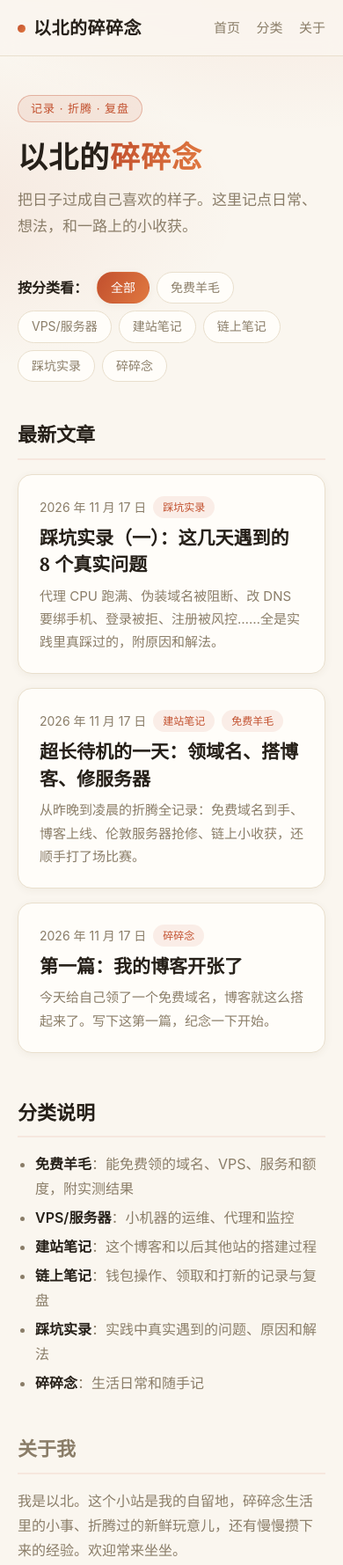
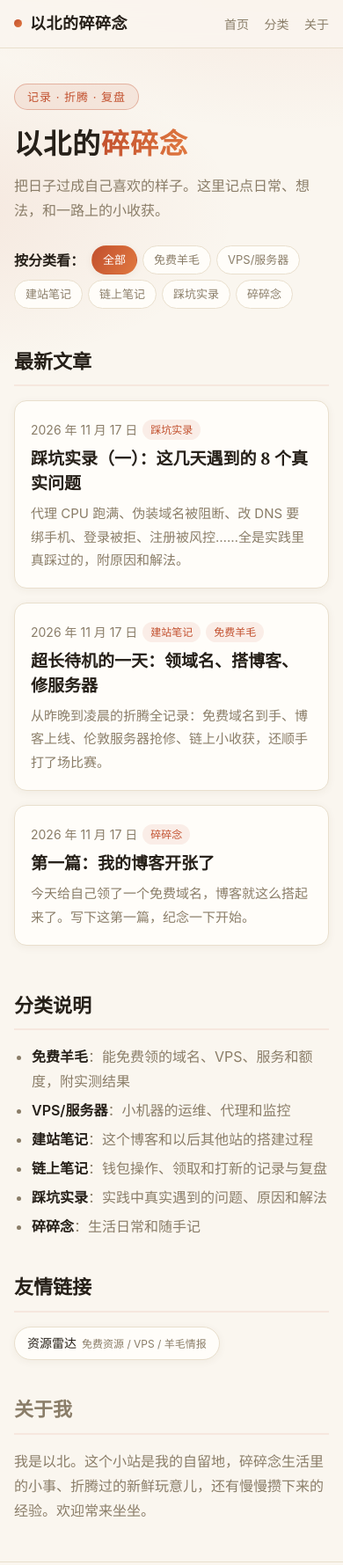
Before and after one commit to yibei465/yibei465.github.io, a plain HTML site: page index.html in a window 390 px wide. Shown: the top 1779 px of the page at 88% size. Drawn offline with Linux system fonts and the light colour scheme.

Commit message:
Responsive polish and friend links section

```diff
--- a/assets/style.css
+++ b/assets/style.css
@@ -209,9 +209,57 @@ a:hover { text-decoration: underline; }
 }
 .site-footer p { margin: 0; }
 
+img { max-width: 100%; height: auto; }
+.post p, .post-card p { overflow-wrap: anywhere; }
+#waline { max-width: 100%; }
+
+.friends { padding: 8px 0 4px; }
+.friends h2 {
+  font-family: var(--serif);
+  font-size: 22px;
+  margin: 18px 0 16px;
+  padding-bottom: 8px;
+  border-bottom: 2px solid var(--accent-soft);
+}
+.friend-links { display: flex; flex-wrap: wrap; gap: 10px; }
+.friend-links a {
+  display: inline-block;
+  background: var(--card);
+  border: 1px solid var(--border);
+  border-radius: 999px;
+  padding: 7px 18px;
+  color: var(--text);
+  font-size: 15px;
+  box-shadow: var(--shadow);
+  transition: all 0.15s ease;
+}
+.friend-links a:hover {
+  color: var(--accent);
+  border-color: var(--accent);
+  text-decoration: none;
+  transform: translateY(-2px);
+}
+.friend-links a small { color: var(--muted); margin-left: 6px; font-size: 12px; }
+
 @media (max-width: 560px) {
-  .hero { padding: 44px 0 6px; }
-  .hero h1 { font-size: 34px; }
-  .post h1 { font-size: 27px; }
-  .site-header nav a { margin-left: 14px; }
+  .wrap { padding: 0 16px; }
+  .hero { padding: 40px 0 4px; }
+  .hero h1 { font-size: 32px; }
+  .hero p { font-size: 16px; }
+  .post { padding: 28px 0 6px; }
+  .post h1 { font-size: 26px; }
+  .post h3 { font-size: 18px; }
+  .post-card { padding: 18px; border-radius: 14px; }
+  .post-card h3 { font-size: 19px; }
+  .site-header .wrap { padding-top: 11px; padding-bottom: 11px; }
+  .logo { font-size: 18px; }
+  .site-header nav a { margin-left: 13px; font-size: 14px; }
+  .cat-filter { gap: 6px; padding-top: 22px; }
+  .cat-filter button { padding: 4px 12px; font-size: 13px; }
+  .chip { margin-left: 6px; padding: 1px 9px; }
+  .friend-links a { padding: 6px 14px; font-size: 14px; }
 }
+@media (max-width: 380px) {
+  .hero h1 { font-size: 28px; }
+  .site-header nav a { margin-left: 10px; }
+}
--- a/index.html
+++ b/index.html
@@ -5,7 +5,7 @@
 <meta name="viewport" content="width=device-width, initial-scale=1.0">
 <title>以北的碎碎念 · Yibei Life</title>
 <meta name="description" content="以北的碎碎念，记录日常、想法和一路上的小收获。">
-<link rel="stylesheet" href="assets/style.css?v=3">
+<link rel="stylesheet" href="assets/style.css?v=4">
 </head>
 <body>
 <header class="site-header">
@@ -82,6 +82,13 @@
     });
   </script>
 
+  <section class="friends">
+    <h2>友情链接</h2>
+    <div class="friend-links">
+      <a href="https://radar.zichuanlan.top/" target="_blank" rel="noopener">资源雷达<small>免费资源 / VPS / 羊毛情报</small></a>
+    </div>
+  </section>
+
   <section id="about" class="about">
     <h2>关于我</h2>
     <p>我是以北。这个小站是我的自留地，碎碎念生活里的小事、折腾过的新鲜玩意儿，还有慢慢攒下来的经验。欢迎常来坐坐。</p>
```
Also changed, not shown: posts/2026-11-17-pitfalls.html (+1 -1 lines), posts/2026-11-17-recap.html (+1 -1 lines), posts/hello.html (+1 -1 lines).
